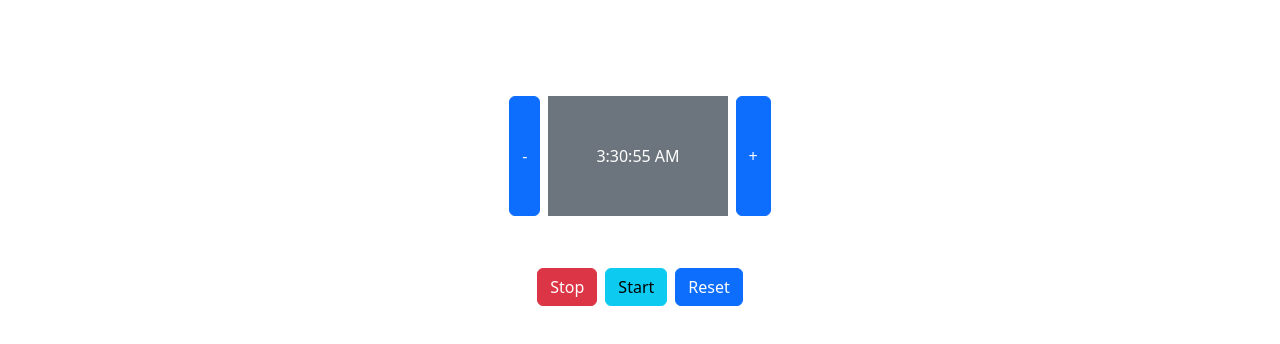
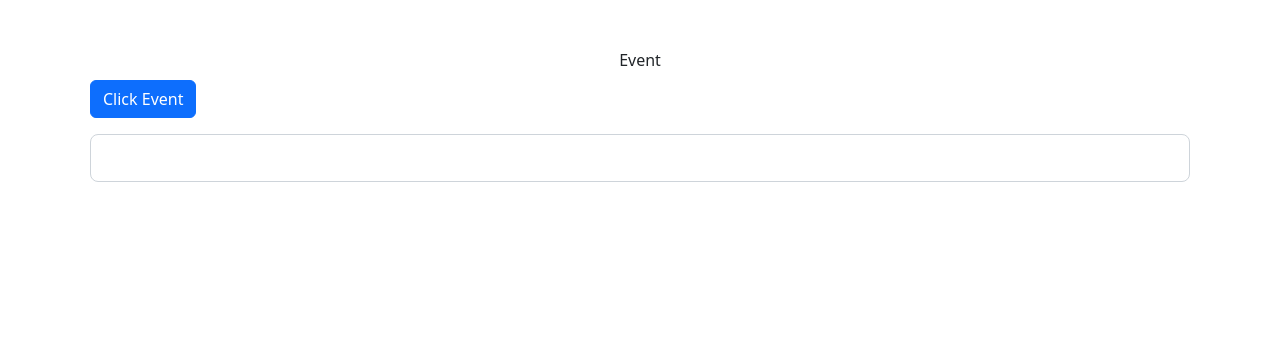
Before and after one commit to MasudurRahman34/core_react, a React (Create React App) app: page / in a window 1280 px wide. Shown: the top 344 px of the page. Built offline with nearby package versions, Linux system fonts and the light colour scheme.

Commit message:
multiple event, two way data binding added

```diff
--- a/src/component/app.jsx
+++ b/src/component/app.jsx
@@ -2,44 +2,30 @@ import React, { Component } from "react";
 // import Profile from './profile';
 // import Navbar from './profile/navbar';
 class App extends Component {
-
+    // two way data binding
     state = {
-        count: new Date().toLocaleTimeString()
+        name: null
     }
 
-    intervalId=null;
-    increamentCount = () => {
-        this.setState({ count: this.state.count + 1 });
+
+    handleClickEvent = (event) => {
+        console.log("clicked...");
     }
-    decreamentCount = () => {
-        if (this.state.count > 0) {
-            this.setState({ count: this.state.count - 1 })
-        };
+    handleOnChangeEvent = (event) => {
+        this.setState({name : event.target.value});
     }
-    startTimer=()=>{
-        if (this.state.count > 0 && !this.intervalId) {
-            this.intervalId = setInterval(() => {
-                this.setState({ count: this.state.count-1},()=>{
-                    if (this.state.count === 0) {
-                        alert('timer finish')
-                        clearInterval(this.intervalId)
-                        this.intervalId=null
-                    }
-                });
-            }, 1000);
+    handleFocusEvent = (event) =>{
+        console.log('im focsed');
+    }
+    handleBlurEvent=(event)=>{
+        if(!this.state.name){
+            alert('please enter somthing');
         }
+        console.log('im blured');
     }
-    stopTimer=()=>{
-        if (this.intervalId) {
-            clearInterval(this.intervalId);
-            this.intervalId=null;
-        }
-    }
-    resetTimer=()=>{
-            this.setState({count: 0});
-            clearInterval(this.intervalId);
-            this.intervalId=null;
-    }
+
+
+
     render() {
         return (
             <div id="App">
@@ -47,28 +33,15 @@ class App extends Component {
                     <div className="row">
                         <div className="col-md-12 mt-5">
                             <div className="d-flex justify-content-center flex-nowrap">
+                                Event
                             </div>
-                        </div>
-                        <div className="col-md-12 mt-5">
-                            <div className="d-flex justify-content-center flex-nowrap">
-                                <button className="btn btn-primary"
-                                    onClick={this.decreamentCount}
-                                >-</button>
-                                <div className="bg-secondary text-white mx-2 p-5">
-                                    {this.state.count}
-                                </div>
-                                <button className="btn btn-primary" onClick={this.increamentCount}>+</button>
+                            <button className="btn btn-primary m-2" onClick={this.haldleClickEvent}>Click Event</button>
+                            <div className="d-flex justify-content-center flex-nowrap m-2">
+                                <input className="form-control form-control-lg" type="text" placeholder="" onChange={this.handleOnChangeEvent} onFocus={this.handleFocusEvent} onBlur={this.handleBlurEvent} value={this.state.name} />
                             </div>
-                        </div>
-                        <div className="col-md-12 mt-5">
-                            <div className="d-flex justify-content-center flex-nowrap">
-                                <button className="btn btn-danger m-1"
-                                    onClick={this.stopTimer}
-                                >Stop</button>
-                                <button className="btn btn-info m-1"
-                                    onClick={this.startTimer}
-                                >Start</button>
-                                <button className="btn btn-primary m-1"  onClick={this.resetTimer}>Reset</button>
+
+                            <div className="d-flex justify-content-center flex-nowrap m-2">
+                                 {this.state.name && <h3>welcome, {this.state.name}</h3>}
                             </div>
                         </div>
                     </div>
```
Also changed, not shown: gitBranchList.txt.
